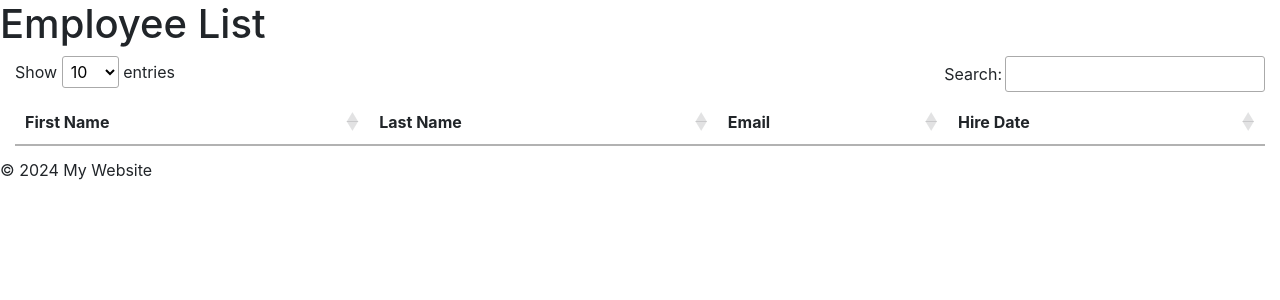
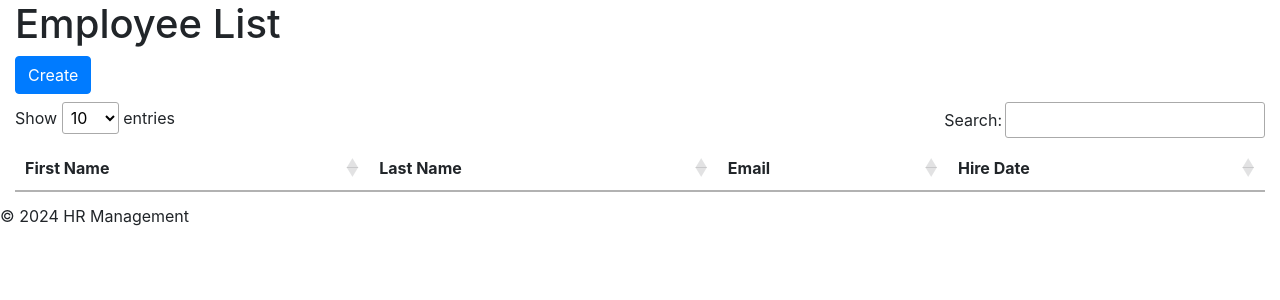
Before and after one commit to o-khytrov/HrManagement, a Django app: template hr_management/employees/templates/employee_list.html in a window 1280 px wide. Shown: the top 300 px of the page. Run offline with Django 3.2, Linux system fonts and the light colour scheme; the template is opened without the code that fills it, so the values that code supplies are empty; some libraries are stand-ins or nearby versions.

Commit message:
Employee form adjustments

```diff
--- a/hr_management/employees/templates/base.html
+++ b/hr_management/employees/templates/base.html
@@ -18,7 +18,7 @@
         {% block content %}{% endblock %}
     </main>
     <footer>
-        <p>&copy; 2024 My Website</p>
+        <p>&copy; 2024 HR Management</p>
     </footer>
 </body>
 </html>
--- a/hr_management/employees/templates/employee_list.html
+++ b/hr_management/employees/templates/employee_list.html
@@ -4,8 +4,10 @@
 {% block title %}Employee List{% endblock %}
 
 {% block content %}
+
+<div class="container-fluid">
     <h1>Employee List</h1>
-<div class="container-fluid">
+    <a class="btn btn-primary mb-2" href="/employees/create">Create</a>
     <table id="employeeTable" class="display">
         <thead>
         <tr>
--- a/hr_management/employees/views.py
+++ b/hr_management/employees/views.py
@@ -15,7 +15,7 @@ class EmployeeForm(forms.ModelForm):
             'first_name': forms.TextInput(attrs={'required': True}),
             'last_name': forms.TextInput(attrs={'required': True}),
             'position': forms.TextInput(attrs={'required': True}),
-            'date_hired': forms.DateInput(attrs={'type': 'date', 'required': True}),
+            'date_of_hire': forms.DateInput(attrs={'type': 'date', 'required': True}),
             'email': forms.EmailInput(attrs={'required': True}),
         }
 
@@ -54,7 +54,7 @@ def employee_create_view(request):
     form = EmployeeForm(request.POST or None)
     if form.is_valid():
         form.save()
-        return redirect('employees/list')
+        return redirect('/employees/list')
     return render(request, 'employee_form.html', {'form': form})
 
 
```
Lines whose indentation alone changed are shown as unchanged.
